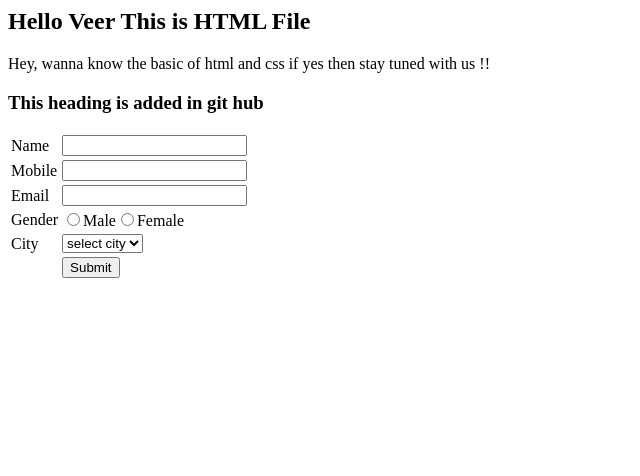
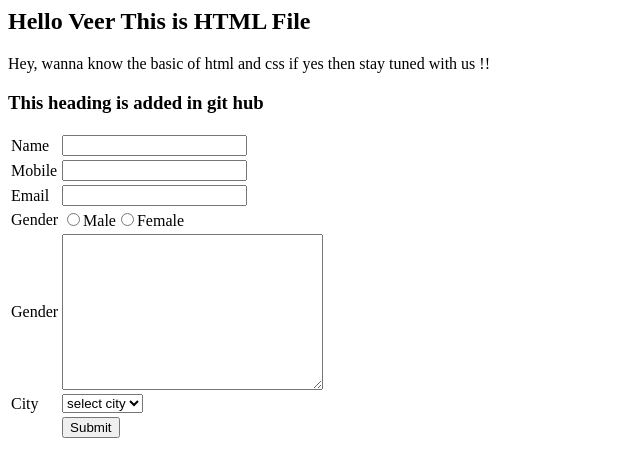
Before and after one commit to PawanChandra/Javascript-Tut, a plain HTML site: page index.html in a window 1280 px wide. Shown: the whole page, without its empty margins (0-640 px from the left). Drawn offline with Linux system fonts and the light colour scheme.

Commit message:
address added in form

```diff
--- a/index.html
+++ b/index.html
@@ -26,6 +26,9 @@
             <tr><td>Gender</td>
             <td><input type="radio" id="txt_gender" value="Male" name="Gender">Male<input type="radio" value="Female" id="txt_gender" name="Gender">Female</td>
             </tr>
+            <tr><td>Gender</td>
+                <td><textarea name="address" id="txt-address" cols="30" rows="10"></textarea></td>
+                </tr>
             <tr>
                 <td>City</td>
                 <td><select>
```
